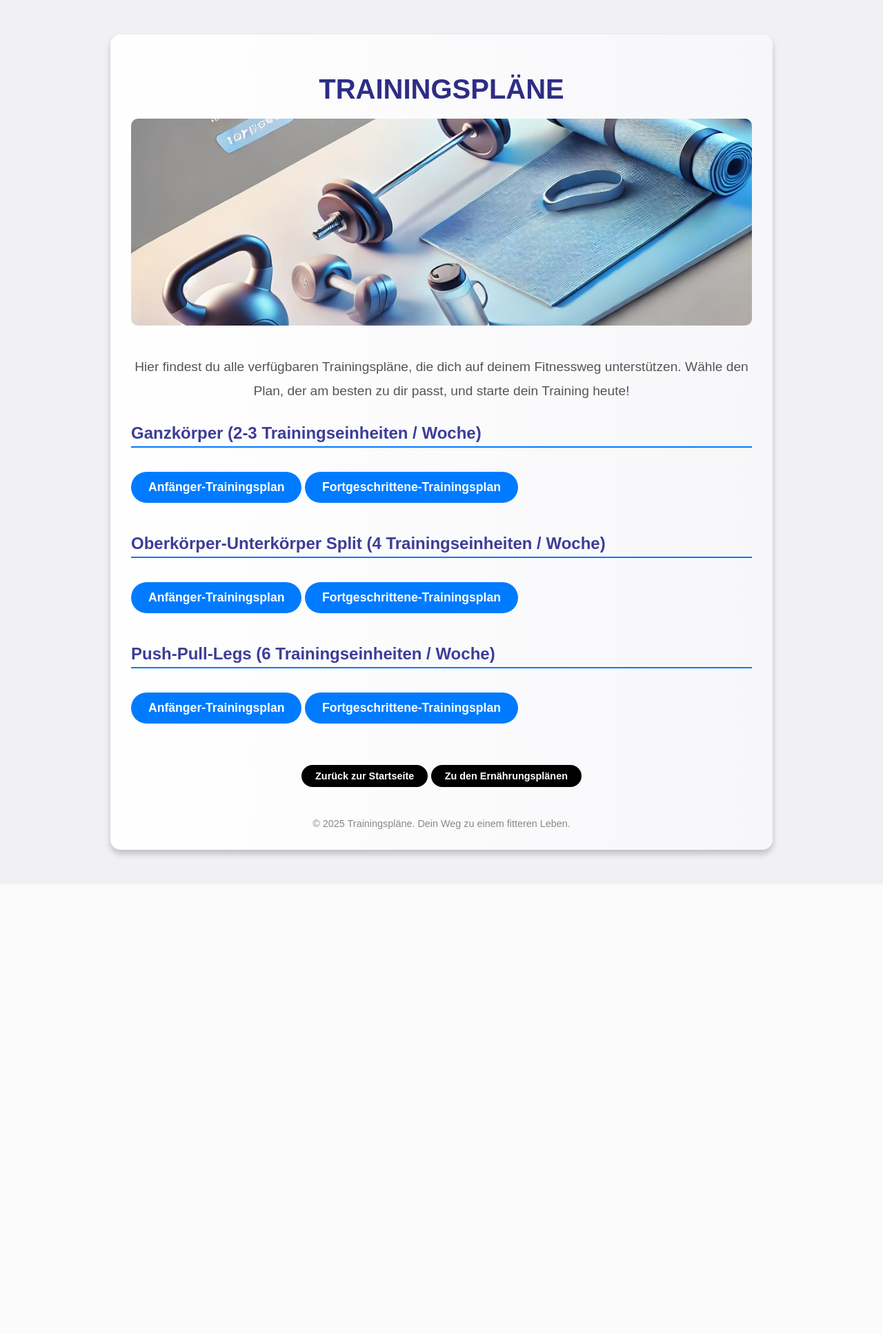
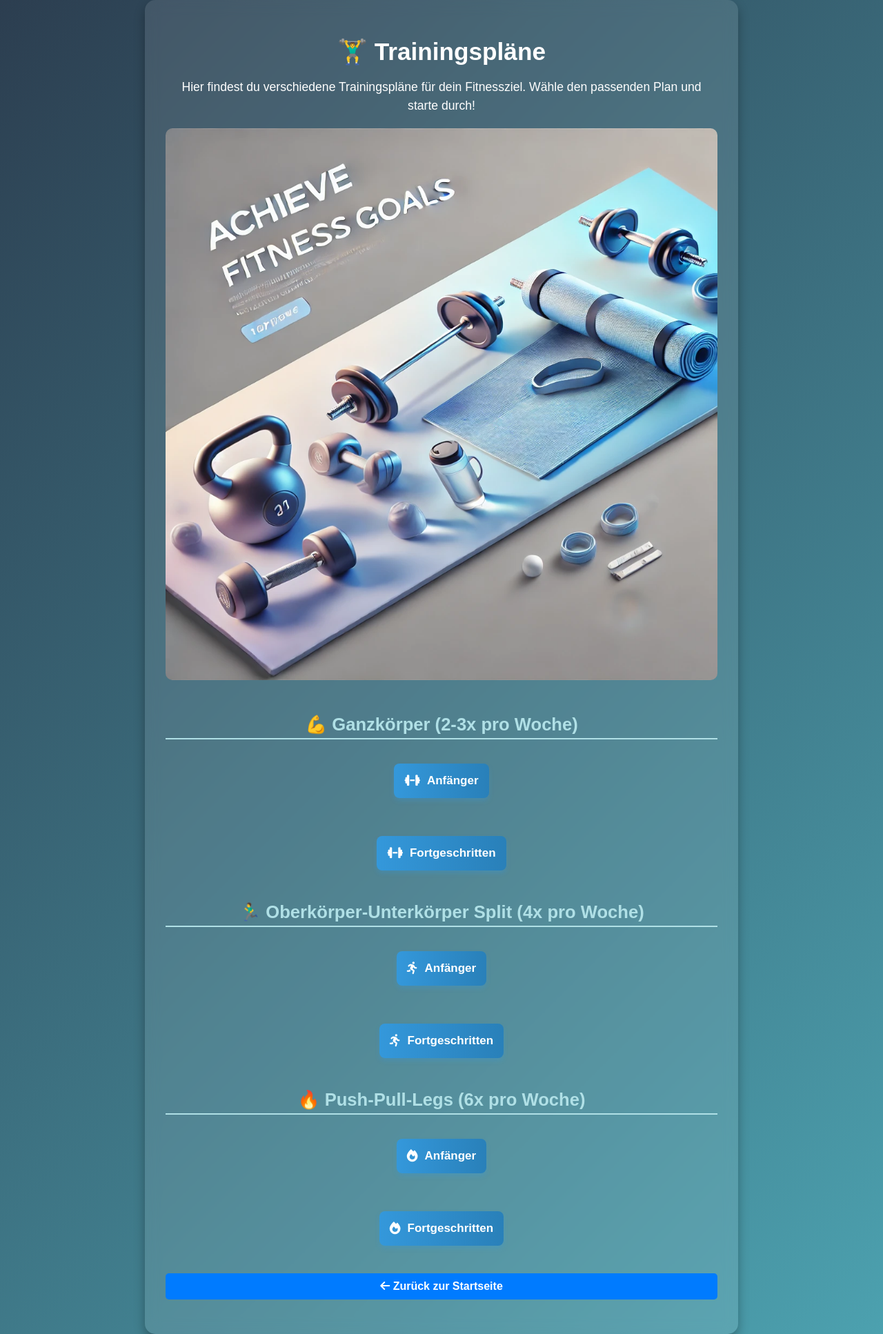
Before and after one commit to quentin050602/meine-website, a Flask app: page /training in a window 1280 px wide. Shown: the whole page at 69% size. Before the commit the page ends 1246 px from the top, so only its background shows below. Run offline with Flask 3, Linux system fonts and the light colour scheme; some libraries are stand-ins or nearby versions.

Commit message:
neues trainingstemplate wurm2

```diff
--- a/templates/training.html
+++ b/templates/training.html
@@ -5,117 +5,137 @@
     <meta name="viewport" content="width=device-width, initial-scale=1.0">
     <title>Trainingspläne</title>
     <link rel="stylesheet" href="styles.css">
+    <script src="https://kit.fontawesome.com/a076d05399.js" crossorigin="anonymous"></script>
     <style>
+        /* 🌟 Allgemeine Stile */
         body {
             font-family: 'Arial', sans-serif;
             margin: 0;
             padding: 0;
-            background-color: #f0f0f5;
+            background: linear-gradient(135deg, #2C3E50, #4CA1AF);
+            color: white;
+            display: flex;
+            justify-content: center;
+            align-items: center;
+            min-height: 100vh;
+            text-align: center;
         }
 
-        .content {
-            max-width: 900px;
-            margin: 50px auto;
-            background: linear-gradient(to right, #ffffff, #f7f7fa);
+        /* 🌟 Haupt-Container */
+        .container {
+            max-width: 800px;
+            background: rgba(255, 255, 255, 0.1);
             padding: 30px;
             border-radius: 15px;
-            box-shadow: 0 6px 10px rgba(0, 0, 0, 0.2);
+            box-shadow: 0 8px 16px rgba(0, 0, 0, 0.3);
+            backdrop-filter: blur(10px);
         }
 
         h1 {
-            text-align: center;
-            color: #2d2d86;
-            font-size: 2.5em;
-            text-transform: uppercase;
-            margin-bottom: 20px;
+            font-size: 2.2rem;
+            margin-bottom: 10px;
+            font-weight: bold;
+            color: #ffffff;
         }
 
         h2 {
-            color: #3d3d99;
-            margin-top: 30px;
-            border-bottom: 2px solid #007BFF;
+            font-size: 1.6rem;
+            color: #b0e0e6;
+            border-bottom: 2px solid #b0e0e6;
             padding-bottom: 5px;
+            margin-top: 25px;
+            margin-bottom: 15px;
         }
 
         p {
-            text-align: center;
-            font-size: 1.2em;
-            line-height: 1.8;
-            color: #555;
+            font-size: 1.1rem;
+            margin-bottom: 20px;
+            line-height: 1.5;
         }
 
-        a {
-            display: inline-block;
-            text-align: center;
-            margin: 15px auto;
-            padding: 12px 25px;
-            font-size: 1.1em;
+        /* 🌟 Button-Container */
+        .button-container {
+            display: flex;
+            flex-direction: column;
+            gap: 15px;
+        }
+
+        .button {
+            display: flex;
+            align-items: center;
+            justify-content: center;
+            padding: 15px;
+            font-size: 17px;
             font-weight: bold;
-            background-color: #007BFF;
+            color: white;
+            background: linear-gradient(90deg, #3498db, #2980b9);
+            border: none;
+            border-radius: 8px;
+            text-decoration: none;
+            transition: all 0.3s ease-in-out;
+            cursor: pointer;
+            box-shadow: 0 4px 6px rgba(52, 152, 219, 0.3);
+        }
+
+        .button:hover {
+            transform: scale(1.05);
+            background: linear-gradient(90deg, #2980b9, #1c6ea4);
+            box-shadow: 0 8px 16px rgba(52, 152, 219, 0.4);
+        }
+
+        .button i {
+            margin-right: 10px;
+            font-size: 18px;
+        }
+
+        /* 🌟 Logout */
+        .logout {
+            margin-top: 20px;
+        }
+
+        .logout a {
             color: white;
             text-decoration: none;
-            border-radius: 25px;
-            transition: transform 0.3s ease, background-color 0.3s ease;
+            font-weight: bold;
+            transition: color 0.3s ease;
         }
 
-        a:hover {
-            background-color: #0056b3;
-            transform: scale(1.05);
-        }
-
-        .content img {
-            width: 100%;
-            max-height: 300px;
-            object-fit: cover;
-            border-radius: 10px;
-            margin-bottom: 20px;
-        }
-
-        .footer-buttons {
-            text-align: center;
-            margin-top: 30px;
-        }
-
-        .footer-buttons a {
-            display: inline-block;
-            padding: 8px 20px; /* Kleinere Knöpfe */
-            font-size: 0.9em;
-            background-color: #000;
-        }
-
-        footer {
-            text-align: center;
-            margin-top: 30px;
-            font-size: 0.9em;
-            color: #888;
+        .logout a:hover {
+            color: #ffcc00;
         }
     </style>
 </head>
 <body>
-    <div class="content">
-        <h1>Trainingspläne</h1>
-        <img src="{{ url_for('static', filename='images/training-banner.jpg') }}" alt="Trainingspläne Banner">
-        <p>Hier findest du alle verfügbaren Trainingspläne, die dich auf deinem Fitnessweg unterstützen. Wähle den Plan, der am besten zu dir passt, und starte dein Training heute!</p>
+    <div class="container">
+        <h1>🏋️‍♂️ Trainingspläne</h1>
+        <p>Hier findest du verschiedene Trainingspläne für dein Fitnessziel. Wähle den passenden Plan und starte durch!</p>
 
-        <h2>Ganzkörper (2-3 Trainingseinheiten / Woche)</h2>
-        <a href="{{ url_for('download_file', filename='GKAnfänger.pdf') }}" download>Anfänger-Trainingsplan</a>
-        <a href="{{ url_for('download_file', filename='GKFortgeschrittene.pdf') }}" download>Fortgeschrittene-Trainingsplan</a>
+        <img src="{{ url_for('static', filename='images/training-banner.jpg') }}" alt="Trainingspläne Banner" style="width:100%; border-radius:10px; margin-bottom:20px;">
 
-        <h2>Oberkörper-Unterkörper Split (4 Trainingseinheiten / Woche)</h2>
-        <a href="{{ url_for('download_file', filename='OKUKAnfänger.pdf') }}" download>Anfänger-Trainingsplan</a>
-        <a href="{{ url_for('download_file', filename='OKUKFortgeschrittene.pdf') }}" download>Fortgeschrittene-Trainingsplan</a>
-
-        <h2>Push-Pull-Legs (6 Trainingseinheiten / Woche)</h2>
-        <a href="{{ url_for('download_file', filename='PPLAnfänger.pdf') }}" download>Anfänger-Trainingsplan</a>
-        <a href="{{ url_for('download_file', filename='PPLFortgeschrittene.pdf') }}" download>Fortgeschrittene-Trainingsplan</a>
-
-
-        <div class="footer-buttons">
-            <a href="/" target="_blank">Zurück zur Startseite</a>
-            <a href="/nutrition" target="_blank">Zu den Ernährungsplänen</a>
+        <!-- Ganzkörper Training -->
+        <h2>💪 Ganzkörper (2-3x pro Woche)</h2>
+        <div class="button-container">
+            <a href="{{ url_for('download_file', filename='GKAnfänger.pdf') }}" class="button" download><i class="fas fa-dumbbell"></i> Anfänger</a>
+            <a href="{{ url_for('download_file', filename='GKFortgeschrittene.pdf') }}" class="button" download><i class="fas fa-dumbbell"></i> Fortgeschritten</a>
         </div>
 
-        <footer>&copy; 2025 Trainingspläne. Dein Weg zu einem fitteren Leben.</footer>
+        <!-- Oberkörper-Unterkörper Split -->
+        <h2>🏃‍♂️ Oberkörper-Unterkörper Split (4x pro Woche)</h2>
+        <div class="button-container">
+            <a href="{{ url_for('download_file', filename='OKUKAnfänger.pdf') }}" class="button" download><i class="fas fa-running"></i> Anfänger</a>
+            <a href="{{ url_for('download_file', filename='OKUKFortgeschrittene.pdf') }}" class="button" download><i class="fas fa-running"></i> Fortgeschritten</a>
+        </div>
+
+        <!-- Push-Pull-Legs -->
+        <h2>🔥 Push-Pull-Legs (6x pro Woche)</h2>
+        <div class="button-container">
+            <a href="{{ url_for('download_file', filename='PPLAnfänger.pdf') }}" class="button" download><i class="fas fa-fire"></i> Anfänger</a>
+            <a href="{{ url_for('download_file', filename='PPLFortgeschrittene.pdf') }}" class="button" download><i class="fas fa-fire"></i> Fortgeschritten</a>
+        </div>
+
+        <div class="logout">
+            <a href="/"><i class="fas fa-arrow-left"></i> Zurück zur Startseite</a>
+        </div>
     </div>
 </body>
 </html>
```
